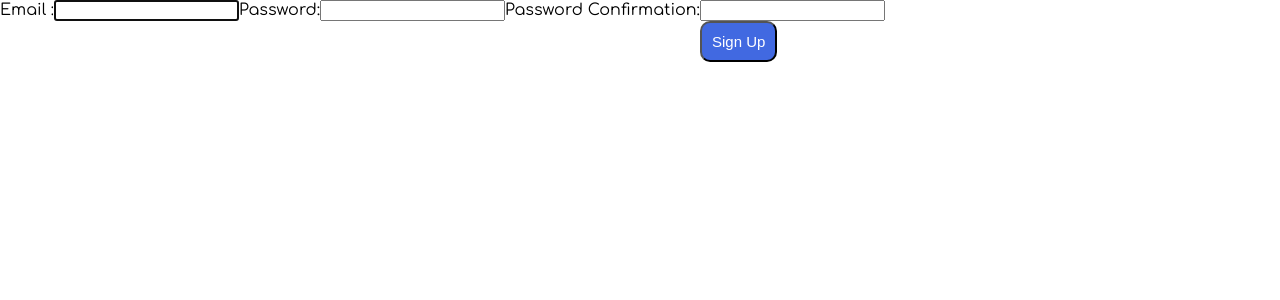
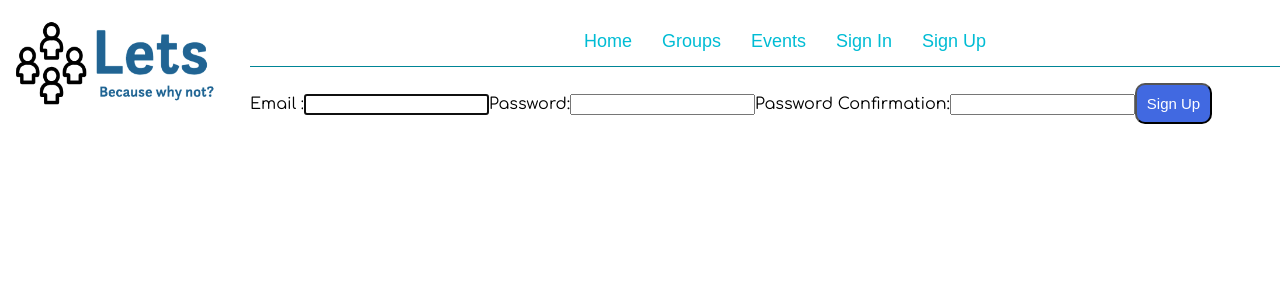
Before and after one commit to Quantumfishcake/Lets-Front, a React (Create React App) app: page /signup in a window 1280 px wide. Shown: the top 300 px of the page. Built offline with nearby package versions, Linux system fonts and the light colour scheme; no server answers.

Commit message:
signupfixed

```diff
--- a/src/components/Navigation.js
+++ b/src/components/Navigation.js
@@ -24,7 +24,7 @@ class Nav extends Component {
           {localStorage.getItem('jwt') == null ? false : <p>{localStorage.getItem('username')}</p>}
           {localStorage.getItem('jwt') == null ? false : <button onClick={this._logOut}>Log Out</button>}
           {localStorage.getItem('jwt') == null ? <Link to={`/signin`} className='navlink'>Sign In</Link> : false}
-          {localStorage.getItem('jwt') == null ? <Link to={`/singup`} className='navlink'>Sign Up</Link> : false}
+          {localStorage.getItem('jwt') == null ? <Link to={`/signup`} className='navlink'>Sign Up</Link> : false}
         </ul>
       </div>
     )
--- a/src/components/SignIn.js
+++ b/src/components/SignIn.js
@@ -2,6 +2,7 @@ import React, { Component } from 'react'
 import axios from 'axios'
 import { history } from '../Routes'
 import _ from 'lodash'
+import Header from './Header'
 
 
 const LOGIN_SERVER_URL = 'https://backend-lets.herokuapp.com/user_token'
@@ -63,6 +64,7 @@ _handleEmailInput(e) {
   render() {
     return (
       <div>
+        <Header />
         <form onSubmit={this._handleSubmit}>
           <label>
             Email:
--- a/src/components/SignUp.js
+++ b/src/components/SignUp.js
@@ -83,6 +83,7 @@ class SignUp extends Component {
   render() {
     return (
       <div>
+        <Header />
         <form onSubmit={this._handleSubmit}>
           <label>
             {this.state.message}
--- a/src/index.css
+++ b/src/index.css
@@ -395,7 +395,7 @@ button[type="submit"] {
   border-radius: 10px;
   background-color:royalblue;
   color:#ffffff;
-  margin-left: 700px;
+  margin-left: `700px;
 }
 
 input[type="text"] {
```
